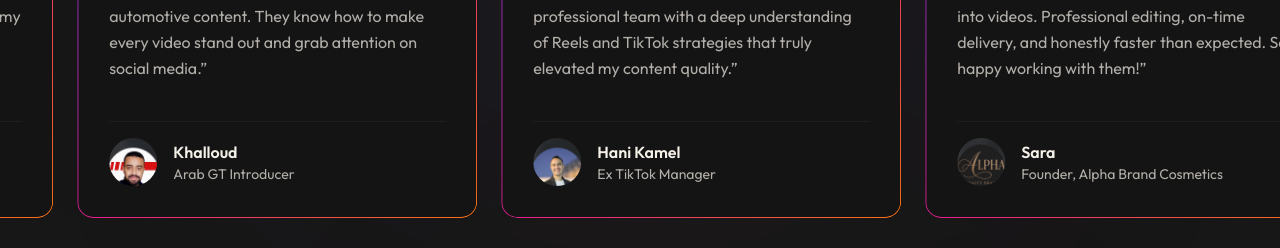
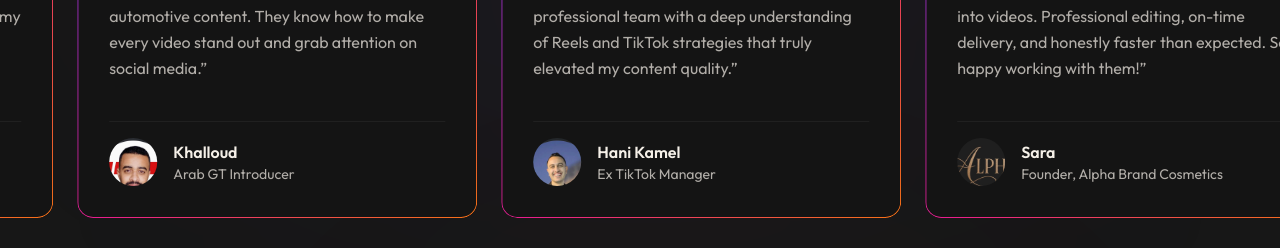
Before and after one commit to fadymohsen/brandlab, a Next.js app: page /en in a window 1280 px wide. Shown: the part 4680-4928 px from the top of the page. Built offline with nearby package versions, Linux system fonts and the light colour scheme; no server answers; the database is empty.

Commit message:
fix: feedbacks profile pic

```diff
--- a/src/components/Testimonials.tsx
+++ b/src/components/Testimonials.tsx
@@ -15,14 +15,14 @@ interface TestimonialItem {
 }
 
 const TESTIMONIAL_IMAGES: Record<string, string> = {
-  "Ahmed Zoher": "/images/testimonials/ahmed-zoher.jpg",
-  "Ahmed Maged": "/images/testimonials/ahmed-maged.jpg",
-  "Sara": "/images/testimonials/sara.jpg",
-  "Karim Gabriel": "/images/testimonials/karim-gabriel.jpg",
-  "Khalloud": "/images/testimonials/khalloud.jpg",
-  "Mo Adel": "/images/testimonials/mo-adel.jpg",
-  "Hani Kamel": "/images/testimonials/hani-kamel.jpg",
-  "أحمد زهير": "/images/testimonials/ahmed-zoher.jpg",
+  "ahmed zoher": "/images/testimonials/ahmed-zoher.png",
+  "ahmed maged": "/images/testimonials/ahmed-maged.jpg",
+  "sara": "/images/testimonials/sara.jpg",
+  "karim gabriel": "/images/testimonials/karim-gabriel.jpg",
+  "khalloud": "/images/testimonials/khalloud.jpg",
+  "mo adel": "/images/testimonials/mo-adel.jpg",
+  "hani kamel": "/images/testimonials/hani-kamel.jpg",
+  "أحمد زهير": "/images/testimonials/ahmed-zoher.png",
   "أحمد ماجد": "/images/testimonials/ahmed-maged.jpg",
   "سارة": "/images/testimonials/sara.jpg",
   "كريم جبريال": "/images/testimonials/karim-gabriel.jpg",
@@ -30,6 +30,10 @@ const TESTIMONIAL_IMAGES: Record<string, string> = {
   "مو عادل": "/images/testimonials/mo-adel.jpg",
   "هاني كامل": "/images/testimonials/hani-kamel.jpg",
 };
+
+function getTestimonialImage(name: string): string | undefined {
+  return TESTIMONIAL_IMAGES[name.toLowerCase().trim()] || TESTIMONIAL_IMAGES[name.trim()];
+}
 
 function TestimonialCard({ testimonial }: { testimonial: TestimonialItem }) {
   return (
@@ -53,12 +57,14 @@ function TestimonialCard({ testimonial }: { testimonial: TestimonialItem }) {
           &ldquo;{testimonial.content}&rdquo;
         </p>
         <div className="flex items-center gap-4 mt-auto pt-4 border-t border-white/5">
-          {TESTIMONIAL_IMAGES[testimonial.name] ? (
-            <img
-              src={TESTIMONIAL_IMAGES[testimonial.name]}
-              alt={testimonial.name}
-              className="w-12 h-12 rounded-full object-cover object-top shrink-0"
-            />
+          {getTestimonialImage(testimonial.name) ? (
+            <div className="w-12 h-12 rounded-full overflow-hidden shrink-0">
+              <img
+                src={getTestimonialImage(testimonial.name)}
+                alt={testimonial.name}
+                className="w-full h-full object-cover scale-150"
+              />
+            </div>
           ) : (
             <div className="w-12 h-12 rounded-full bg-gradient-to-br from-primary to-secondary flex items-center justify-center text-white font-semibold text-lg shrink-0">
               {testimonial.name[0]}
```
Also changed, not shown: public/images/testimonials/ahmed-zoher.jpg (deleted), public/images/testimonials/ahmed-zoher.png (added).
